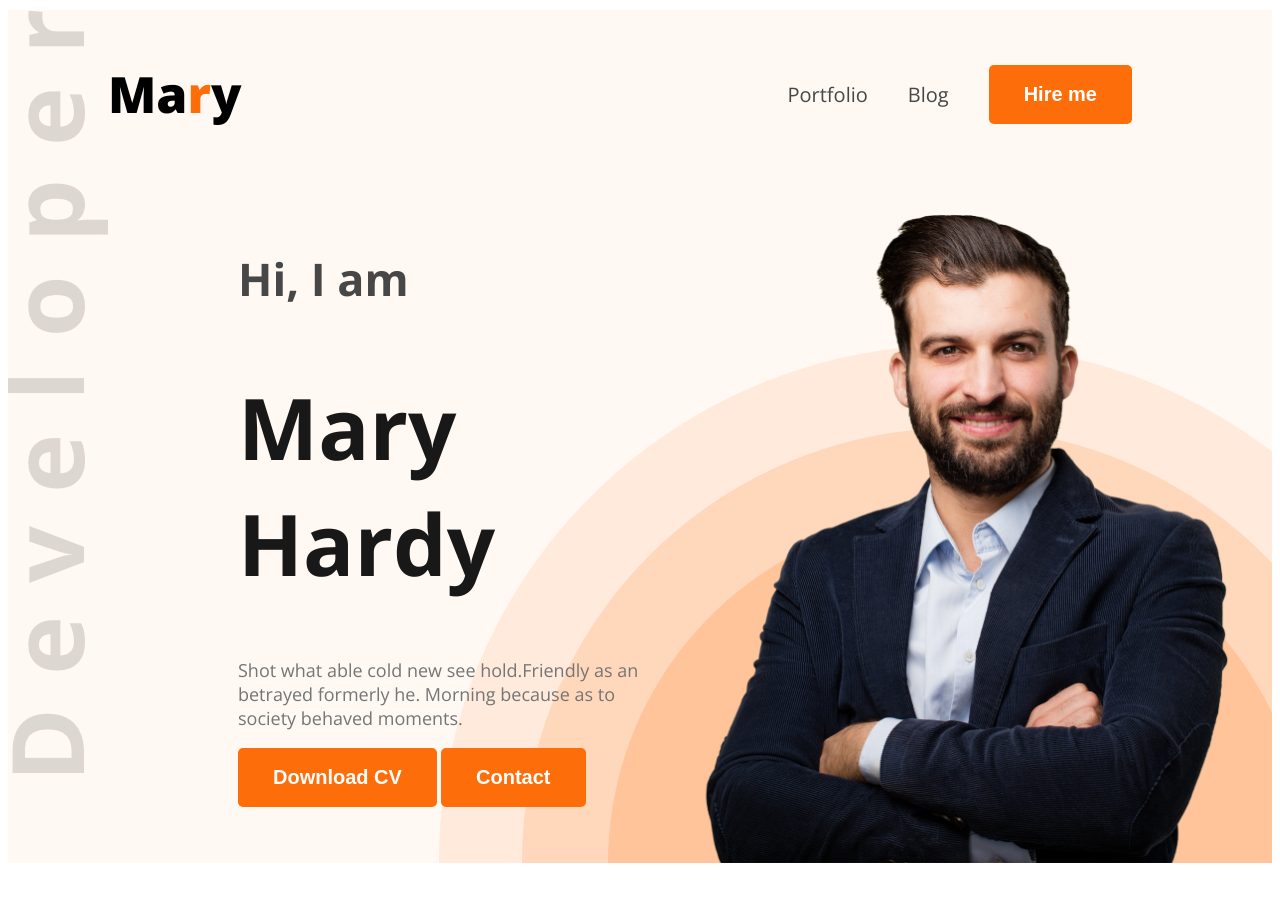
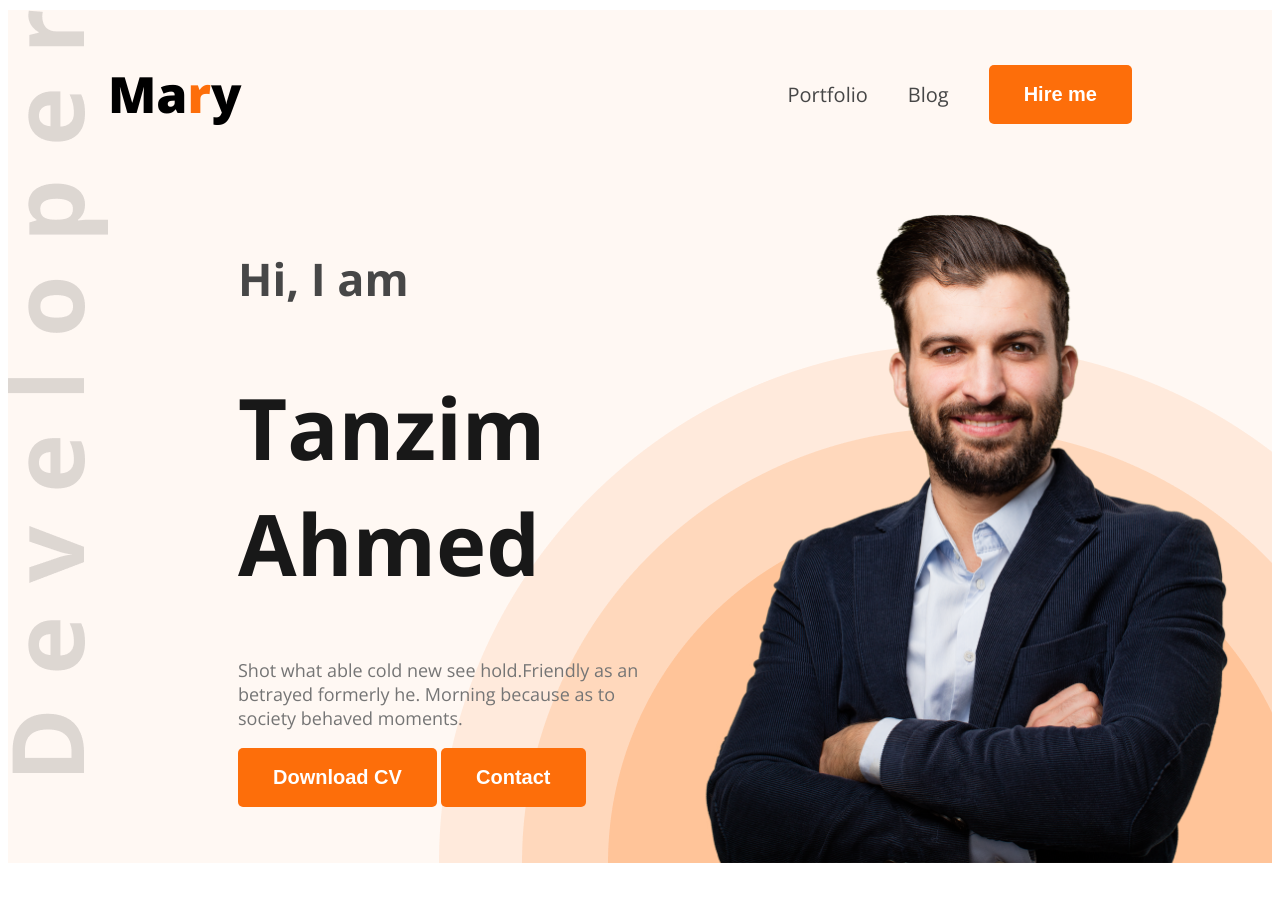
Before and after one commit to alif098765/web-dev-portfolio, a plain HTML site: page index.html in a window 1280 px wide. Shown: the top 902 px of the page. Drawn offline with nearby package versions, Linux system fonts and the light colour scheme.

Commit message:
added text

```diff
--- a/index.html
+++ b/index.html
@@ -19,7 +19,7 @@
 <div class="banner">
     <div class="banner-content">
         <h4 class="banner-greetings dark-2">Hi, I  am</h4>
-        <h1 class="banner-title dark-1">Mary Hardy</h1>
+        <h1 class="banner-title dark-1">Tanzim Ahmed</h1>
         <p class="banner-paragraph dark-3">Shot what able cold new see hold.Friendly as an betrayed formerly he. Morning because as to society behaved moments.</p>
         <button class="btn">Download CV</button>
         <button class="btn">Contact</button>
```
